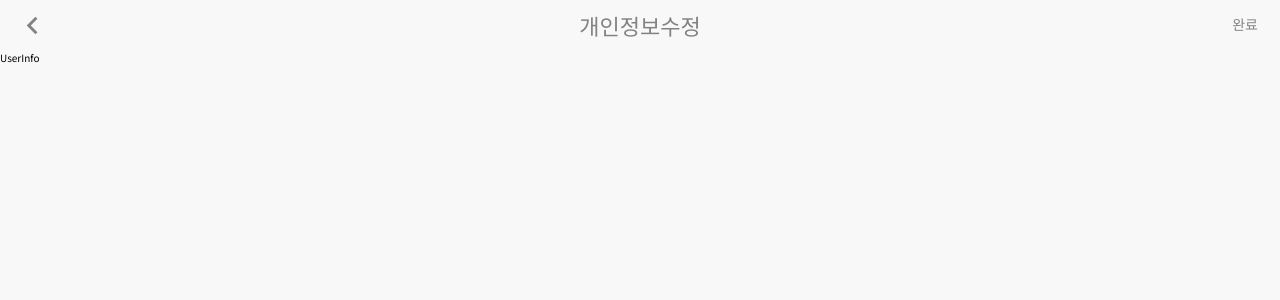
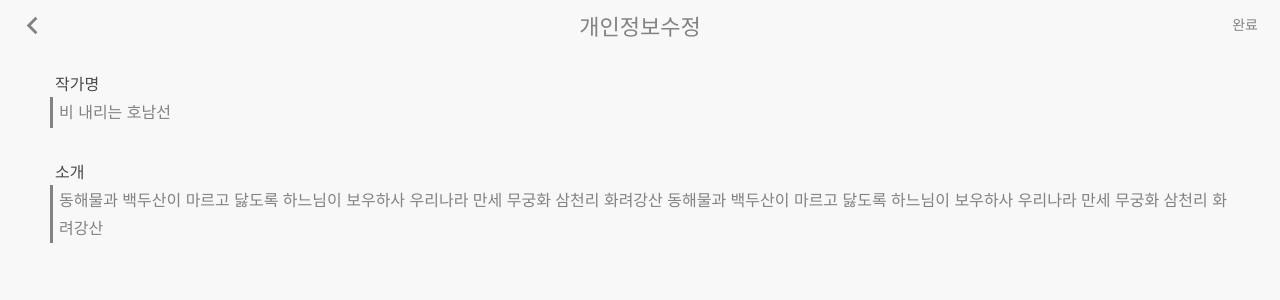
Before and after one commit to WordBlossom/WordSeed, a Next.js app in the folder front/: page /user-info in a window 1280 px wide. Shown: the top 300 px of the page. Built offline with nearby package versions, Linux system fonts and the light colour scheme.

Commit message:
#99 feat: 구현 - 개인정보수정 페이지 작가명, 소개 컴포넌트 구현 - 내용은 store에서 관리 - textarea height 조절해서 내용이 길어도 스크롤 하지 않도록 함

```diff
--- /dev/null
+++ b/front/src/app/user-info/_component/info-item.tsx
@@ -0,0 +1,46 @@
+"use client";
+
+import { useLayoutEffect, useRef } from "react";
+import useUserInfoClassification from "../hooks/user-info-classification";
+import style from "./user-info.module.scss";
+
+type InfoItemProps = {
+  title: "작가명" | "소개";
+};
+
+export default function InfoItem({ title }: InfoItemProps) {
+  const textareaRef = useRef<HTMLTextAreaElement>(null);
+  const [content, setContent, placeholder] = useUserInfoClassification(title);
+
+  const handleChange = (e: React.ChangeEvent<HTMLTextAreaElement>) => {
+    setContent(e.target.value);
+    handleResizeHeight();
+  };
+
+  const handleResizeHeight = () => {
+    if (!textareaRef.current) return;
+    textareaRef.current.style.height = "auto";
+    textareaRef.current.style.height = textareaRef.current.scrollHeight + "px";
+  };
+
+  useLayoutEffect(() => {
+    handleResizeHeight();
+  }, []);
+
+  return (
+    <div className={style["info-item"]}>
+      <div>
+        <p className={style["title"]}>{title}</p>
+      </div>
+      <div className={style["content"]}>
+        <textarea
+          rows={1}
+          ref={textareaRef}
+          value={content}
+          onChange={handleChange}
+          placeholder={placeholder}
+        ></textarea>
+      </div>
+    </div>
+  );
+}
--- /dev/null
+++ b/front/src/app/user-info/_component/info-wrapper.tsx
@@ -0,0 +1,9 @@
+import style from "./user-info.module.scss";
+
+type InfoWrapperProps = {
+  children: React.ReactNode;
+};
+
+export default function InfoWrapper({ children }: InfoWrapperProps) {
+  return <div className={style["info-wrapper"]}>{children}</div>;
+}
--- /dev/null
+++ b/front/src/app/user-info/_component/user-info.module.scss
@@ -0,0 +1,36 @@
+.info-wrapper {
+  @include flex;
+  flex-direction: column;
+  gap: 3rem;
+  padding: 2rem 5rem 0 5rem;
+}
+
+.info-item {
+  @include flex;
+  flex-direction: column;
+  align-items: start;
+  width: 100%;
+  .title {
+    padding-left: 0.5rem;
+    @include font($fs: $h4, $fw: $regular, $fc: $black, $ff: $noto-sans);
+  }
+  .content {
+    @include flex;
+    justify-content: start;
+    width: 100%;
+    border-left: 3px solid $gray;
+    padding-left: 0.4rem;
+    textarea {
+      @include font($fs: $h4, $fw: $regular, $fc: $gray, $ff: $noto-serif);
+      resize: none;
+      width: 100%;
+      border: none;
+      background-color: $white;
+      overflow-wrap: normal;
+      caret-color: $gray;
+      &:focus {
+        outline: none;
+      }
+    }
+  }
+}
--- /dev/null
+++ b/front/src/app/user-info/hooks/user-info-classification.tsx
@@ -0,0 +1,22 @@
+import useUserInfoStateStore from "@/stores/user-info";
+
+type ContentForType = {
+  작가명: ["authorName", "setAuthorName", string];
+  소개: ["selfIntroduction", "setSelfIntroduction", string];
+};
+
+const contentFor: ContentForType = {
+  작가명: ["authorName", "setAuthorName", "작가명을 입력해 주세요."],
+  소개: ["selfIntroduction", "setSelfIntroduction", "한 줄 소개를 남겨주세요."],
+};
+
+export default function useUserInfoClassification(title: "작가명" | "소개") {
+  const userInfoState = useUserInfoStateStore();
+  const [contentType, dispatcherType, placeholder] = contentFor[title];
+  const [content, setContent] = [
+    userInfoState[contentType],
+    userInfoState[dispatcherType],
+  ];
+
+  return [content, setContent, placeholder] as const;
+}
--- a/front/src/app/user-info/page.tsx
+++ b/front/src/app/user-info/page.tsx
@@ -1,3 +1,10 @@
+import InfoWrapper from "./_component/info-wrapper";
+import InfoItem from "./_component/info-item";
 export default function UserInfo() {
-  return <h1>UserInfo</h1>;
+  return (
+    <InfoWrapper>
+      <InfoItem title={"작가명"} />
+      <InfoItem title={"소개"} />
+    </InfoWrapper>
+  );
 }
--- /dev/null
+++ b/front/src/stores/user-info.ts
@@ -0,0 +1,28 @@
+import { create } from "zustand";
+
+type UserInfoState = {
+  authorName: string;
+  selfIntroduction: string;
+};
+
+type UserInfoStateStore = UserInfoState & {
+  setAuthorName: (content: string) => void;
+  setSelfIntroduction: (content: string) => void;
+  setStateClear: () => void;
+};
+
+export const initialState: UserInfoState = {
+  authorName: "",
+  selfIntroduction: "",
+};
+
+const useUserInfoStateStore = create<UserInfoStateStore>((set) => ({
+  authorName: "비 내리는 호남선",
+  selfIntroduction:
+    "동해물과 백두산이 마르고 닳도록 하느님이 보우하사 우리나라 만세 무궁화 삼천리 화려강산 동해물과 백두산이 마르고 닳도록 하느님이 보우하사 우리나라 만세 무궁화 삼천리 화려강산",
+  setAuthorName: (content) => set({ authorName: content }),
+  setSelfIntroduction: (content) => set({ selfIntroduction: content }),
+  setStateClear: () => set({ ...initialState }),
+}));
+
+export default useUserInfoStateStore;
```
